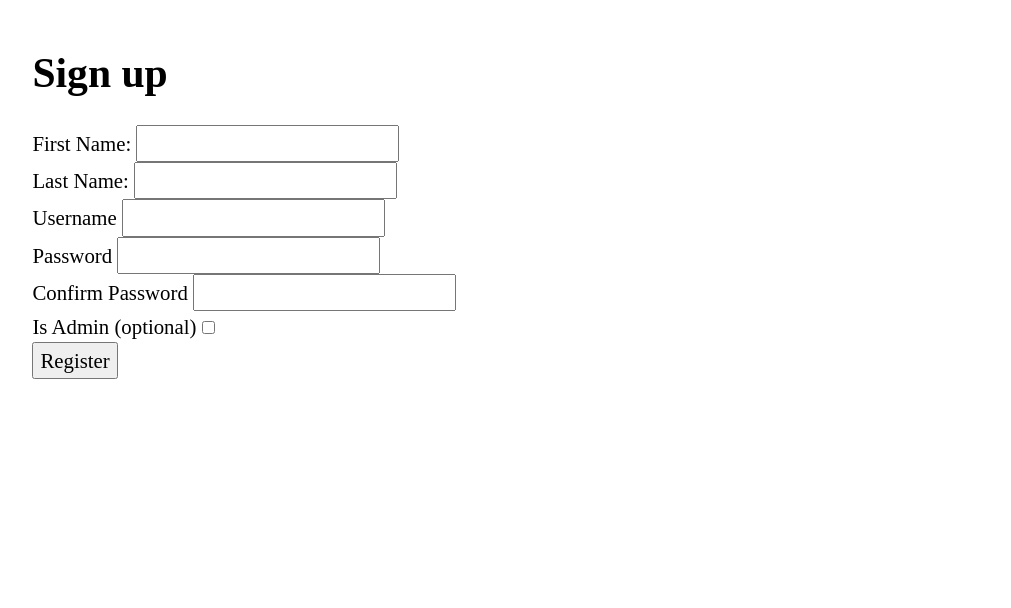
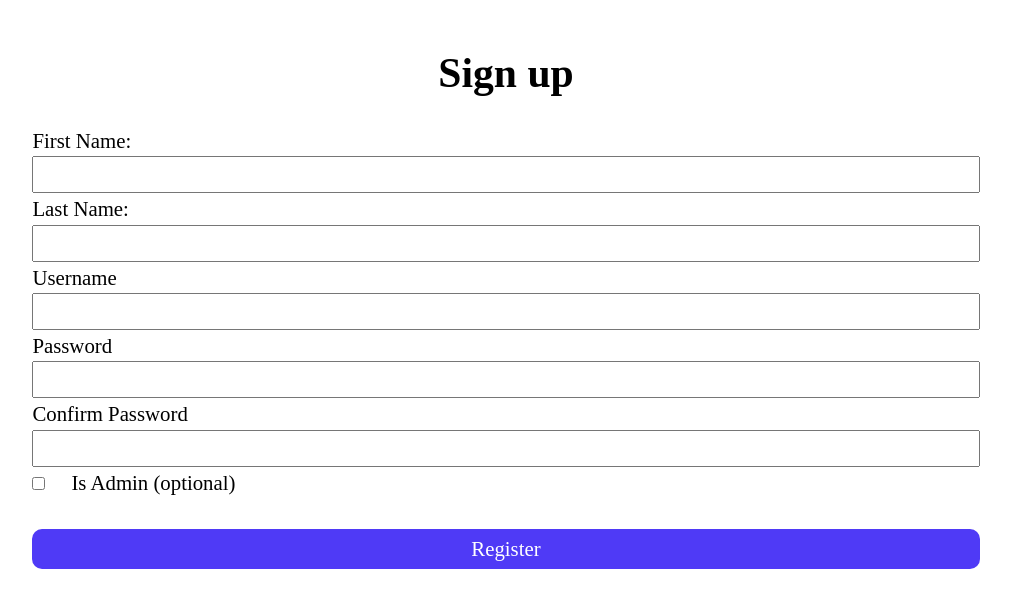
Before and after one commit to SkyMarsh14/members-only, a Node server app: page /sign-up in a window 1280 px wide. Shown: the part 83-691 px from the top of the page, without its empty margins (134-1145 px from the left). Run offline with Node 20, Linux system fonts and the light colour scheme; some libraries are stand-ins or nearby versions.

Commit message:
improved form stylings

```diff
--- a/db/queries.js
+++ b/db/queries.js
@@ -26,7 +26,7 @@ const queries = {
   },
   getPosts: async () => {
     return await pool.query(
-      "SELECT username,created_at,title,text,messages.id from messages JOIN users on users.id=messages.userId"
+      "SELECT username,created_at,title,text,messages.id from messages JOIN users on users.id=messages.userId ORDER BY created_at DESC"
     );
   },
   createPost: async (title, text, userId) => {
--- a/public/css/posts.css
+++ b/public/css/posts.css
@@ -22,3 +22,15 @@
   background-color: rgb(239, 105, 105);
   color: white;
 }
+.delete-post-btn {
+  background-color: rgb(154, 1, 1);
+  color: white;
+  margin-left: auto;
+  display: block;
+}
+.post {
+  padding: 1.3em 1.5em;
+  border-bottom: rgb(154, 151, 151) solid 1px;
+  transition: background-color;
+  transition-duration: 0.5s;
+}
--- a/public/css/styles.css
+++ b/public/css/styles.css
@@ -13,3 +13,28 @@
   color: blue;
   font-weight: 800;
 }
+.log-in-form input {
+  width: 100%;
+}
+.log-in-form {
+  display: flex;
+  flex-direction: column;
+}
+.submit-btn {
+  background-color: #4f3af6;
+  border: none;
+  color: white;
+  margin-top: 1.5em;
+  cursor: pointer;
+}
+.center {
+  text-align: center;
+}
+.admin input {
+  width: fit-content;
+  margin-right: 1em;
+}
+.created-to-view {
+  font-size: 1.3em;
+  padding: 0.8em 1em;
+}
--- a/public/js/form.js
+++ b/public/js/form.js
@@ -6,3 +6,14 @@ clearBtn.addEventListener("click", (e) => {
   message.value = "";
   title.value = "";
 });
+const deletePostBtns = document.querySelectorAll(".delete-post-btn");
+deletePostBtns.forEach((btn) => {
+  btn.addEventListener("mouseover", () => {
+    const post = document.querySelector(`[data-message-id='${btn.value}']`);
+    post.style.backgroundColor = "#ececf8";
+  });
+  btn.addEventListener("mouseleave", () => {
+    const post = document.querySelector(`[data-message-id='${btn.value}']`);
+    post.style.backgroundColor = "white";
+  });
+});
--- a/views/partials/sign-in.ejs
+++ b/views/partials/sign-in.ejs
@@ -1,9 +1,9 @@
-<h1>Sign in</h1>
+<h1 class="center">Sign in</h1>
 <% if(locals.errors){ %> <% for(let i=0;i<errors.length; i++) {%>
   <li class="sign-in-error"><%=errors.pop() %></li>
   <% } %> <% } %>
 
-  <form action="/sign-in" method="post">
+  <form action="/sign-in" method="post" class="log-in-form">
     <div class="username">
       <label for="username">Username</label>
       <input
@@ -26,6 +26,6 @@
         maxlength="20"
       />
     </div>
-    <button type="submit">Sign in</button>
+    <button type="submit" class="submit-btn">Sign in</button>
   </form>
 </errors.length;>
--- a/views/partials/sign-up.ejs
+++ b/views/partials/sign-up.ejs
@@ -1,4 +1,4 @@
-<h1>Sign up</h1>
+<h1 class="center">Sign up</h1>
 <% if(locals.errors){ %>
   <ul>
     <% errors.forEach((error)=>{ %>
@@ -6,7 +6,7 @@
     <% }) %>
   </ul>
   <% } %>
-<form action="/sign-up" method="post">
+<form action="/sign-up" method="post" class="log-in-form">
   <div class="firstName">
     <label for="firstName">First Name: </label>
     <input
@@ -34,8 +34,8 @@
     <input type="password" id="confirm-password" name="confirmPassword" minlength="3" maxlength="20" required/>
   </div>
   <div class="admin">
+    <input type="checkbox" name='isAdmin' id="isAdmin">
     <label for="isAdmin">Is Admin (optional) </label>
-    <input type="checkbox" name='isAdmin' id="isAdmin">
   </div>
-  <button type="submit">Register</button>
+  <button type="submit" class="submit-btn round-btn">Register</button>
 </form>
```
Also changed, not shown: views/partials/posts.ejs (+12 -3 lines).
